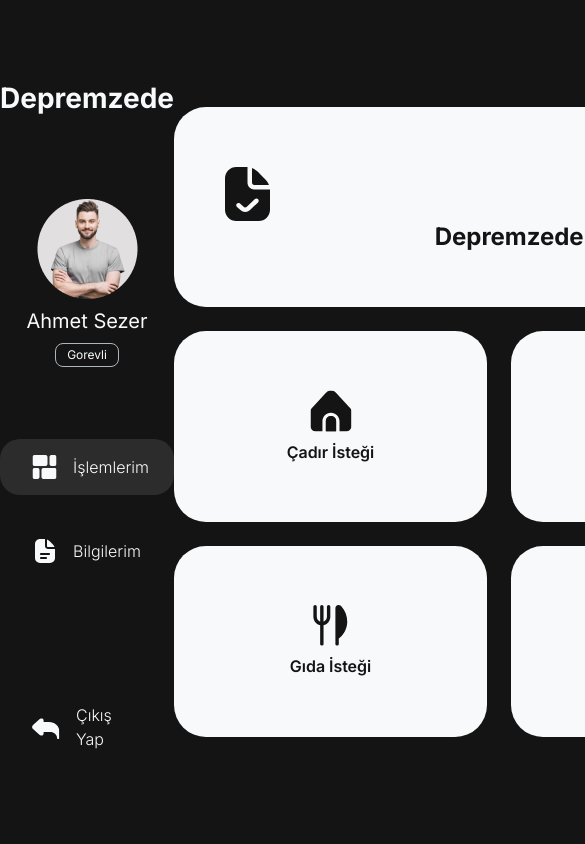
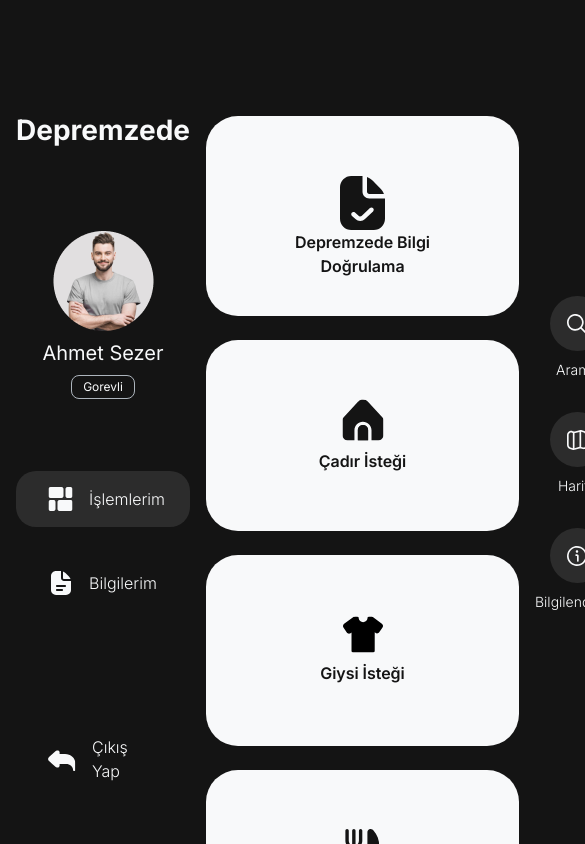
Before and after one commit to mustafamengutay/depremzede, a React (Create React App) app: page /gorevli in a window 390 px wide. Shown: the top 844 px of the page, 585 px wide, since content can reach past the window. Built offline with nearby package versions, Linux system fonts and the light colour scheme; the HTML template or start-up script is replaced by a standard one; what tailwindcss-animated would draw is missing.

Commit message:
feat: add responsive layout

```diff
--- a/src/components/menu/InformationLink.jsx
+++ b/src/components/menu/InformationLink.jsx
@@ -6,16 +6,16 @@ import { Link } from "react-router-dom";
  * @param {string} title A title for the link.
  * @returns A Button-like link that can be used to direct people to a List based page.
  */
-const InformationLink = ({ icon, title, width = "", route }) => {
+const InformationLink = ({ icon, title, route }) => {
   return (
     <Link
-      className="btn-medium hover:bg-white-2 hover:shadow-inner transition-all duration-300"
+      className="md:mt-0 mt-96 btn-medium hover:bg-white-2 hover:shadow-inner transition-all duration-300 md:w-16 text-center"
       to={route}
-      style={{ width: width }}
+      style={{ width: "100%" }}
     >
-      <div className="relative h-full -tracking-4">
-        <img src={icon} alt="Donation icon" />
-        <p className="absolute right-0 text-2xl whitespace-nowrap font-bold">
+      <div className="relative h-full -tracking-4 ">
+        <img className="inline md:block" src={icon} alt="Donation icon" />
+        <p className="absolute right-0 left-0 md:text-2xl md:whitespace-nowrap md:font-bold font-semibold text-4 whitespace-wrap mx-auto">
           {title}
         </p>
       </div>
--- a/src/pages/OfficerDashboard.jsx
+++ b/src/pages/OfficerDashboard.jsx
@@ -1,24 +1,24 @@
-import { useEffect } from 'react';
-import OfficerSideMenu from '../components/officer/OfficerSideMenu';
+import { useEffect } from "react";
+import OfficerSideMenu from "../components/officer/OfficerSideMenu";
 
-import officer_profil from '../assets/officer-profile.png';
-import check from '../assets/check.svg';
+import officer_profil from "../assets/officer-profile.png";
+import check from "../assets/check.svg";
 
-import search from '../assets/search.svg';
-import map from '../assets/map.svg';
-import info from '../assets/info.svg';
+import search from "../assets/search.svg";
+import map from "../assets/map.svg";
+import info from "../assets/info.svg";
 
-import tent from '../assets/home.svg';
-import clothing from '../assets/clothing-dash.svg';
-import food from '../assets/utensils.svg';
-import pharmacy from '../assets/pharmacy.svg';
+import tent from "../assets/home.svg";
+import clothing from "../assets/clothing-dash.svg";
+import food from "../assets/utensils.svg";
+import pharmacy from "../assets/pharmacy.svg";
 
-import InformationLink from '../components/menu/InformationLink';
-import SideMenuLink from '../components/menu/SideMenuLink';
-import HelpLink from '../components/menu/HelpLink';
-import { Outlet } from 'react-router-dom';
-import { OfficerTitle } from '../components/officer/OfficerAvatar';
-import { setBackgroundColorBlack } from '../utils/BackgroundColorUtils';
+import InformationLink from "../components/menu/InformationLink";
+import SideMenuLink from "../components/menu/SideMenuLink";
+import HelpLink from "../components/menu/HelpLink";
+import { Outlet } from "react-router-dom";
+import { OfficerTitle } from "../components/officer/OfficerAvatar";
+import { setBackgroundColorBlack } from "../utils/BackgroundColorUtils";
 
 const OfficerDashboard = () => {
   useEffect(() => {
@@ -26,17 +26,17 @@ const OfficerDashboard = () => {
   });
 
   return (
-    <div className="container max-w-dashboard h-screen flex items-center justify-between">
+    <div className="container max-w-dashboard h-screen flex items-center justify-between mt-8 mx-4  min-w-[600px]">
       <OfficerSideMenu
         officerImage={officer_profil}
-        officerName={'Ahmet Sezer'}
-        jobType={'Gorevli'}
-        routeAddress={'/gorevli'}
+        officerName={"Ahmet Sezer"}
+        jobType={"Gorevli"}
+        routeAddress={"/gorevli"}
       />
 
       <Outlet />
 
-      <div className="flex flex-col gap-8">
+      <div className="flex flex-col gap-8 ">
         <SideMenuLink icon={search} title="Arama" />
         <SideMenuLink icon={map} title="Harita" />
         <SideMenuLink icon={info} title="Bilgilendirme" />
@@ -55,7 +55,7 @@ export const OfficerInformation = ({
   jobType,
 }) => {
   return (
-    <div className="w-[550px] h-max">
+    <div className="w-[550px]  h-max  mx-4 ">
       <div className="flex items-center gap-6 mb-12">
         <p className="text-white font-semibold text-2xl">{officerName}</p>
         <OfficerTitle jobType={jobType} />
@@ -74,7 +74,7 @@ export const OfficerInformation = ({
         <hr classNamez="border-[#E9ECEF] w-full border-t-[0.5px]" />
         <div className="text-white flex items-center gap-2">
           <p>Cinsiyet:</p>
-          <p className="font-semibold text-xl">{sex}</p>
+          <p className="font-semibold text-xl"> {sex}</p>
         </div>
         <hr classNamez="border-[#E9ECEF] w-full border-t-[0.5px]" />
         <div className="text-white flex items-center gap-2">
@@ -94,20 +94,22 @@ export const OfficerInformation = ({
 
 export const OfficerMenu = () => {
   return (
-    <div className="flex flex-col justify-center gap-16">
-      <div className="flex justify-between items-center">
-        <div className="flex flex-col gap-6 ">
+    <div className="flex flex-col justify-center gap-16  ">
+      <div className="flex justify-between items-center ">
+        <div className="flex flex-col gap-6  mx-4  ">
           <InformationLink
             icon={check}
             title="Depremzede Bilgi Doğrulama"
-            width="650px"
+            width=" 650px"
           />
-          <div className="flex flex-col gap-6">
-            <div className="flex gap-6">
+          <div className="flex flex-col gap-6  ">
+            <div className="flex  gap-6  flex-col md:flex-row ">
+              {/* flex-col md:flex-row */}
               <HelpLink icon={tent} title="Çadır İsteği" width="313px" />
               <HelpLink icon={clothing} title="Giysi İsteği" width="313px" />
             </div>
-            <div className="flex gap-6">
+            <div className="flex gap-6  flex-col md:flex-row ">
+              {/* flex-col md:flex-row */}
               <HelpLink icon={food} title="Gıda İsteği" width="313px" />
               <HelpLink
                 icon={pharmacy}
```
